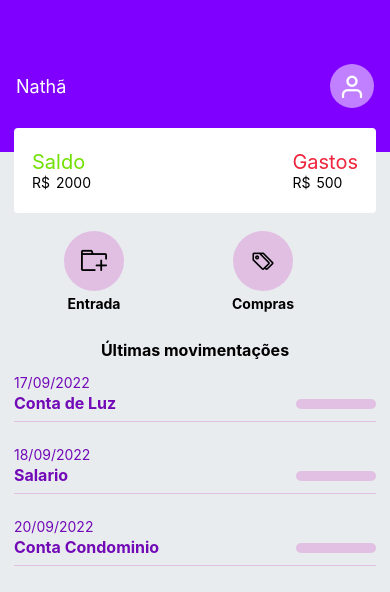
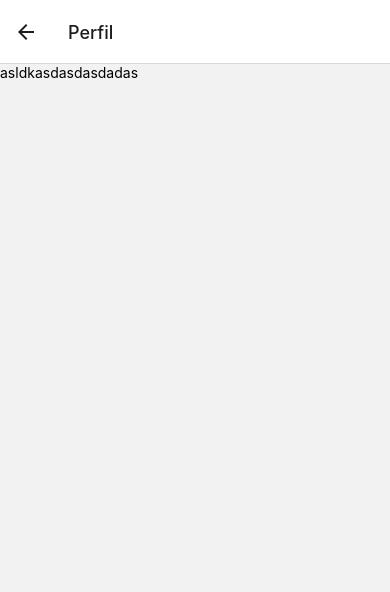
Before and after one commit to NWolff9/React_Native, a React Native app: screen /Perfil in a window 390 px wide. Shown: the top 592 px of the page. Built offline with nearby package versions, Linux system fonts and the light colour scheme.

Commit message:
navegation

```diff
--- a/App.js
+++ b/App.js
@@ -1,7 +1,20 @@
 import Home from './src/pages/Home';
+import { NavigationContainer } from '@react-navigation/native';
+import { createNativeStackNavigator } from '@react-navigation/native-stack';
+import  Profile  from './src/pages/profile/profile';
 
-export default function App(){
-  return(
-    <Home/>
+const Stack = createNativeStackNavigator();
+
+
+export default function App() {
+  return (
+    <>
+      <NavigationContainer ref={Home}>
+        <Stack.Navigator>
+          <Stack.Screen name="Home" component={Home} />
+          <Stack.Screen name="Perfil" component={Profile} />
+        </Stack.Navigator>
+      </NavigationContainer>
+    </>
   );
 }
--- a/package.json
+++ b/package.json
@@ -10,12 +10,18 @@
   },
   "dependencies": {
     "@expo/webpack-config": "^18.0.1",
+    "@react-navigation/native": "^6.1.6",
     "expo": "~48.0.6",
+    "expo-constants": "~14.2.1",
+    "expo-linking": "~4.0.1",
+    "expo-router": "^1.4.2",
     "expo-status-bar": "~1.4.4",
     "install": "^0.13.0",
     "react": "18.2.0",
     "react-dom": "18.2.0",
     "react-native": "0.71.3",
+    "react-native-safe-area-context": "4.5.0",
+    "react-native-screens": "~3.20.0",
     "react-native-web": "~0.18.10"
   },
   "devDependencies": {
--- a/src/components/Actions/index.js
+++ b/src/components/Actions/index.js
@@ -1,25 +1,31 @@
 import React from 'react';
-import {View, Text, StyleSheet, TouchableOpacity, ScrollView} from 'react-native';
-import {AntDesign} from '@expo/vector-icons'
+import { View, Text, StyleSheet, TouchableOpacity, ScrollView } from 'react-native';
+import { AntDesign } from '@expo/vector-icons'
+import { useNavigation } from '@react-navigation/native';
 
-export default function Actions(){
-    return(
+
+
+export default function Actions() {
+
+    const navigation = useNavigation();
+    return (
         <View style={styles.container}>
-            <TouchableOpacity style={styles.actionButton}>
+            {/* <a href='https://expo.github.io/router/docs/'></a> */}
+            <TouchableOpacity style={styles.actionButton} onPress={()=>navigation.navigate('Perfil')} >
                 <View style={styles.areaButton}>
-                    <AntDesign name='addfolder' size={26} color="#000"/>
+                    <AntDesign name='addfolder' size={26} color="#000" />
                 </View>
                 <Text style={styles.labelButton}>Entrada</Text>
             </TouchableOpacity>
 
+
+
             <TouchableOpacity style={styles.actionButton}>
                 <View style={styles.areaButton}>
-                    <AntDesign name='tagso' size={26} color="#000"/>
+                    <AntDesign name='tagso' size={26} color="#000" />
                 </View>
                 <Text style={styles.labelButton}>Compras</Text>
             </TouchableOpacity>
-
-
 
         </View>
 
@@ -27,7 +33,7 @@ export default function Actions(){
 }
 
 const styles = StyleSheet.create({
-    container:{
+    container: {
         maxHeight: 84,
         marginBottom: 14,
         marginTop: 18,
@@ -39,12 +45,12 @@ const styles = StyleSheet.create({
         marginEnd: 50,
     },
 
-    actionButton:{
+    actionButton: {
         alignItems: 'center',
         marginRight: 32,
     },
 
-    areaButton:{
+    areaButton: {
         backgroundColor: '#dada',
         width: 60,
         height: 60,
@@ -53,7 +59,7 @@ const styles = StyleSheet.create({
         alignItems: 'center',
     },
 
-    labelButton:{
+    labelButton: {
         fontWeight: 'bold',
         marginTop: 4,
         textAlign: 'center',
--- a/src/pages/Home/index.js
+++ b/src/pages/Home/index.js
@@ -3,6 +3,7 @@ import Header from '../../components/Header';
 import Balance from '../../components/Balance';
 import Moviments from '../../components/Movements';
 import Actions from '../../components/Actions';
+
 
 //Lista de movimentações na conta
 
@@ -55,6 +56,8 @@ export default function Home() {
                 // renderizar os itens como componentes
                 renderItem={({item}) => <Moviments data={item}/>}
                 />
+
+
         </View>
     );
 }
--- /dev/null
+++ b/src/pages/profile/profile.js
@@ -0,0 +1,18 @@
+import react from "react";
+import { View, Text, StyleSheet, TouchableOpacity, ScrollView } from 'react-native';
+
+
+
+export default function Profile (){
+    return(
+        <>
+            <View>
+                <Text>asldkasdasdasdadas</Text>
+            </View>
+
+        </>
+
+
+
+    )
+}
```
Also changed, not shown: 1 other file (tests, documents, lock files or other folders).
